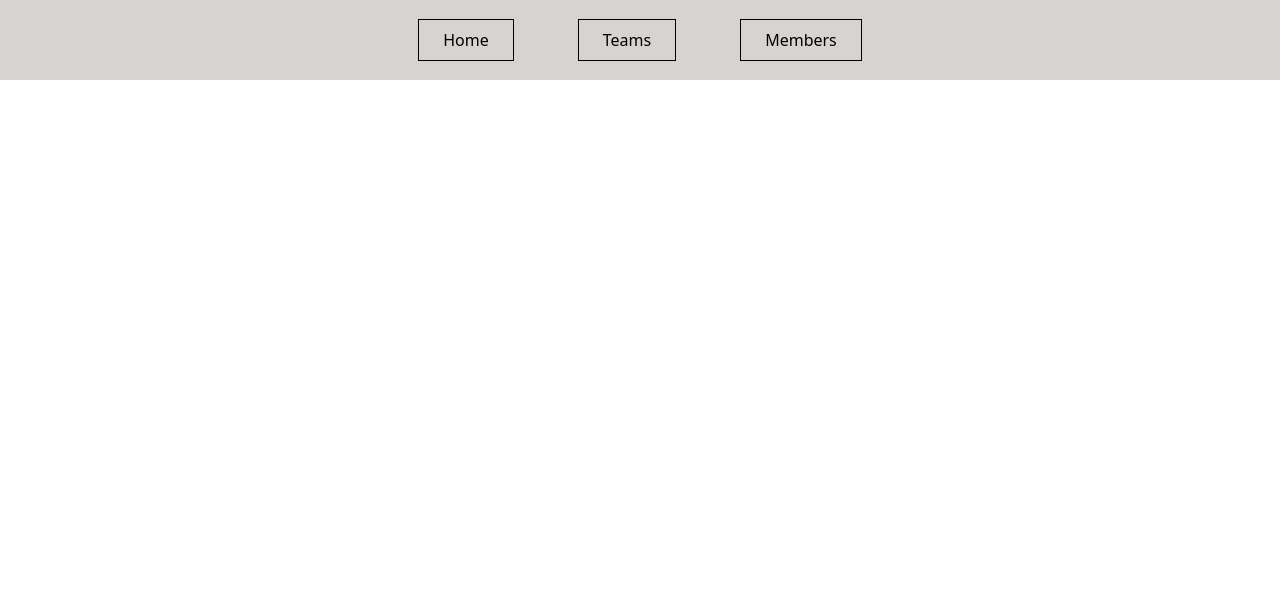
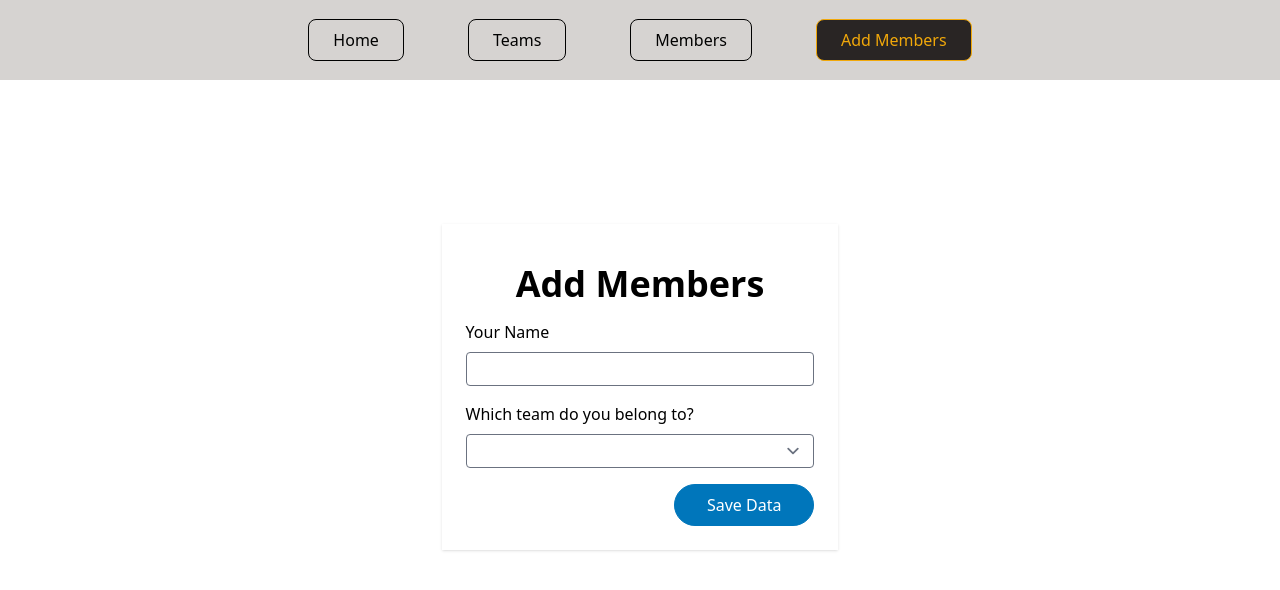
Before and after one commit to MK-Khan123/my-first-vue-app, a Vue app: page /add_members in a window 1280 px wide. Before the commit this address had no page. Shown: the top 590 px of the page. Built offline with nearby package versions, Linux system fonts and the light colour scheme.

Commit message:
Added adding members functionality

```diff
--- a/package.json
+++ b/package.json
@@ -14,6 +14,7 @@
     "vuex": "^4.0.2"
   },
   "devDependencies": {
+    "@tailwindcss/forms": "^0.5.3",
     "@vitejs/plugin-vue": "^3.1.0",
     "autoprefixer": "^10.4.8",
     "postcss": "^8.4.16",
--- a/src/App.vue
+++ b/src/App.vue
@@ -36,8 +36,4 @@ export default {
     }
   }
 };
-
 </script>
-
-<style scoped>
-</style>
--- a/src/components/Home.vue
+++ b/src/components/Home.vue
@@ -1,5 +1,5 @@
 <template>
     <div class="flex justify-center items-center text-amber-900 font-bold text-7xl p-36">
-        My First Vue App
+        Team Viewer Vue App
     </div>
 </template>
--- a/src/components/nav/TheNavigation.vue
+++ b/src/components/nav/TheNavigation.vue
@@ -10,6 +10,9 @@
                 </li>
                 <li class="mx-8">
                     <router-link to="/members">Members</router-link>
+                </li>
+                <li class="mx-8">
+                    <router-link to="/add_members">Add Members</router-link>
                 </li>
             </ul>
         </nav>
@@ -25,6 +28,7 @@ a {
     border: 1px solid black;
     padding: 0.5rem 1.5rem;
     display: inline-block;
+    border-radius: 0.5rem;
 }
 
 a:hover,
--- /dev/null
+++ b/src/components/teams/AddMembers.vue
@@ -0,0 +1,67 @@
+<template>
+    <div class="flex flex-col justify-center items-center p-36">
+        <form class="shadow p-6 w-2/5 h-1/2" @submit.prevent="submitForm">
+            <h2 class="text-center font-bold text-4xl py-4">Add Members</h2>
+            <div class="form-control">
+                <label class="mr-4" for="user-name">Your Name</label>
+                <input class="input mt-2" id="user-name" name="user-name" type="text" v-model="userName" />
+            </div>
+            <div class="form-control mt-4">
+                <label for="role">Which team do you belong to?</label>
+                <select id="role" name="role" class="input mt-2" v-model="role">
+                    <option value="Engineer">Engineering Team</option>
+                    <option value="Designer">Design Team</option>
+                    <option value="Business Development">Business Development</option>
+                </select>
+            </div>
+            <div class="text-end mt-4">
+                <button class="rounded-none">Save Data</button>
+            </div>
+        </form>
+    </div>
+</template>
+<script>
+export default {
+    data() {
+        return {
+            userName: '',
+            role: 'EDB',
+        };
+    },
+    inject: ['members'],
+    methods: {
+        submitForm() {
+            this.addMembers();
+            console.log('Username: ' + this.userName);
+            this.userName = '';
+            console.log('Role: ' + this.role);
+            this.role = 'EDB';
+        },
+        addMembers() {
+            const newMember = {
+                id: 'u' + this.members.length,
+                fullName: this.userName,
+                role: this.role,
+            }
+            this.members.push(newMember);
+        }
+    },
+}
+</script>
+<style scoped>
+button {
+    font: inherit;
+    border: 1px solid #0076bb;
+    background-color: #0076bb;
+    color: white;
+    cursor: pointer;
+    padding: 0.5rem 2rem;
+    border-radius: 30px;
+}
+
+button:hover,
+button:active {
+    border-color: #002350;
+    background-color: #002350;
+}
+</style>
--- a/src/index.css
+++ b/src/index.css
@@ -1,3 +1,9 @@
 @tailwind base;
 @tailwind components;
 @tailwind utilities;
+
+@layer components {
+  .input {
+    @apply border w-full rounded focus:outline-none px-2 py-1 focus:border focus:border-blue-600;
+  }
+}
--- a/src/main.js
+++ b/src/main.js
@@ -7,6 +7,7 @@ import Home from "./components/Home.vue";
 import TeamsList from "./components/teams/TeamsList.vue";
 import MembersList from "./components/members/MembersList.vue";
 import TeamMembers from "./components/teams/TeamMembers.vue";
+import AddMembers from "./components/teams/AddMembers.vue";
 
 const router = createRouter({
   history: createWebHistory(),
@@ -25,6 +26,7 @@ const router = createRouter({
       ],
     },
     { name: "home", path: "/home", component: Home },
+    { name: "add-members", path: "/add_members", component: AddMembers },
     { name: "members", path: "/members", component: MembersList },
   ],
   linkActiveClass: "active",
--- a/tailwind.config.cjs
+++ b/tailwind.config.cjs
@@ -7,5 +7,8 @@ module.exports = {
   theme: {
     extend: {},
   },
-  plugins: [],
+  plugins: [
+    require('@tailwindcss/forms'),
+    // ...
+  ],
 }
```
Also changed, not shown: src/components/teams/TeamItem.vue (line endings or trailing spaces), 1 other file (tests, documents, lock files or other folders).
